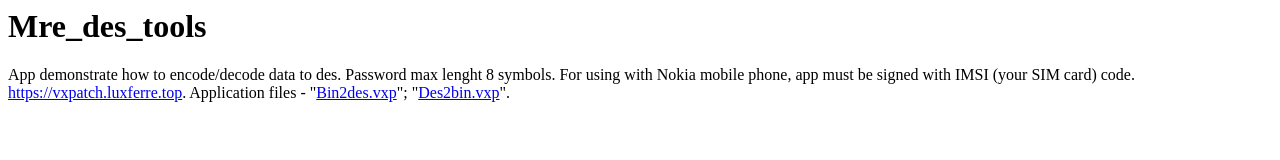
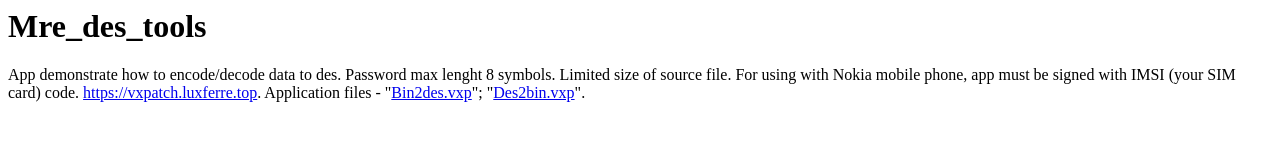
Before and after one commit to RDZDX/mre_des_tools, a plain HTML site: page docs/index.html in a window 1280 px wide. Drawn offline with Linux system fonts and the light colour scheme.

Commit message:
Update index.html

```diff
--- a/docs/index.html
+++ b/docs/index.html
@@ -2,7 +2,7 @@
 
 <body>
   <h1>Mre_des_tools</h1>
-  <p>App demonstrate how to encode/decode data to des.  Password max lenght 8 symbols.
+  <p>App demonstrate how to encode/decode data to des. Password max lenght 8 symbols. Limited size of source file.
     For using with Nokia mobile phone, app must be signed with IMSI (your SIM card) code.
     <a href="https://vxpatch.luxferre.top">https://vxpatch.luxferre.top</a>. Application files -
     "<a href="https://github.com/RDZDX/mre_des_tools/blob/main/Bin2des.vxp?raw=true" download>Bin2des.vxp</a>";
```
